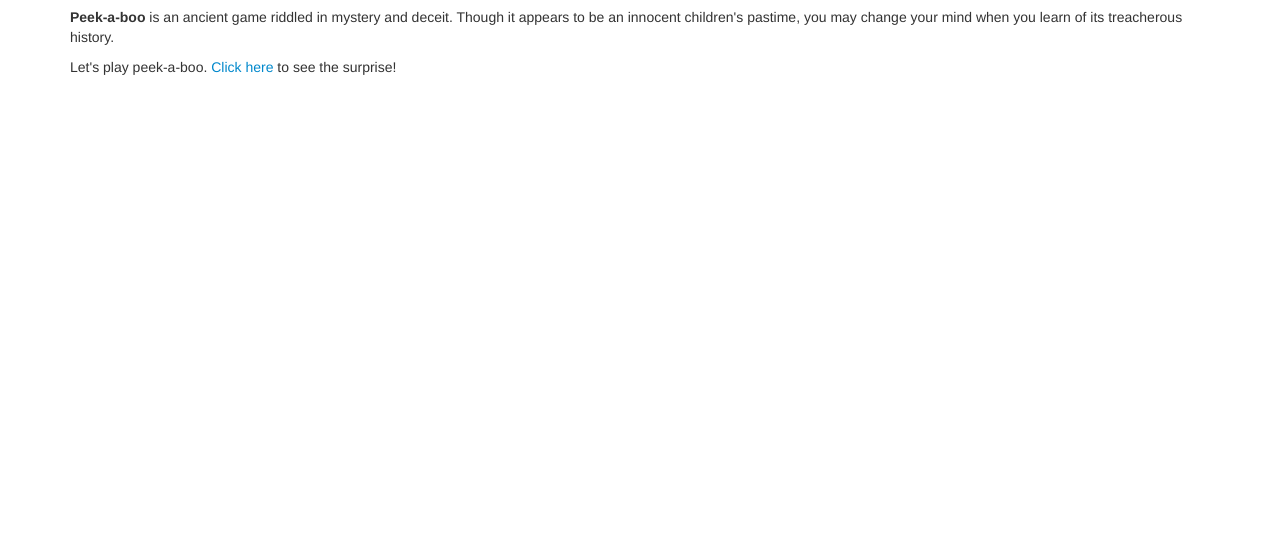
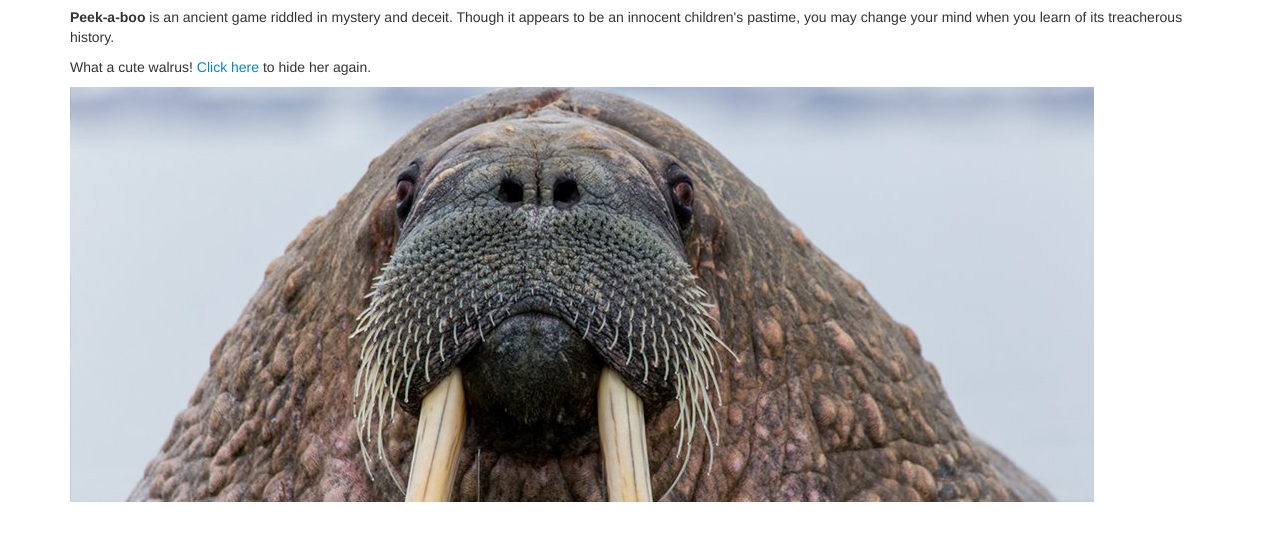
Before and after one commit to alikinsella/jquery-walrus, a plain HTML site: page peek-a-boo.html in a window 1280 px wide. Both pictures are taken after a click on the element "Click here". Shown: the part 63-604 px from the top of the page. Drawn offline with Linux system fonts and the light colour scheme.

Commit message:
fix an id tag problem

```diff
--- a/js/scripts2.js
+++ b/js/scripts2.js
@@ -1,6 +1,6 @@
 $(document).ready(function() {
   $(".clickable").click(function(){
-    $(".walrus-showing").toggle();
-    $(".walrus-hidden").toggle();
+    $("#walrus-showing").toggle();
+    $("#walrus-hidden").toggle();
   });
 });
```
Also changed, not shown: css/styles.css (line endings or trailing spaces).
